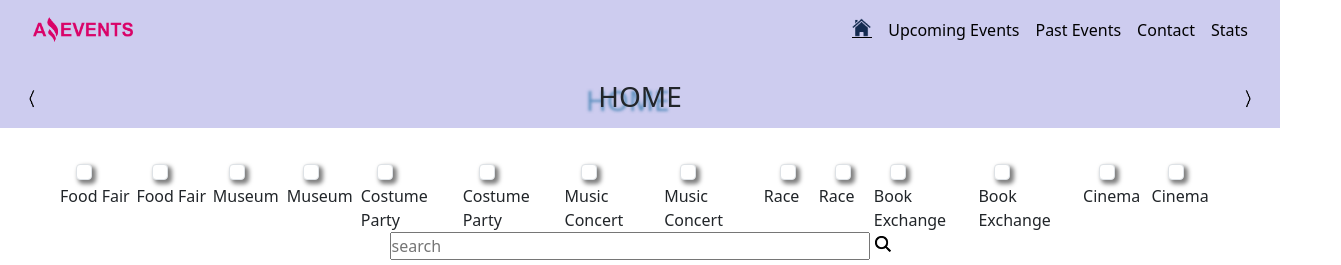
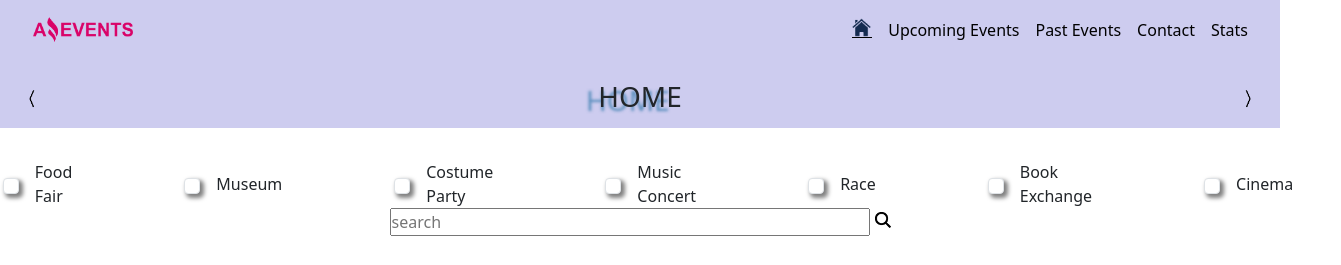
Before and after one commit to borroesteban/MDHL-BORRO, a plain HTML site: page index.html in a window 1280 px wide. Shown: the top 265 px of the page, 1341 px wide, since content can reach past the window. Drawn offline with nearby package versions, Linux system fonts and the light colour scheme; grey boxes are pictures that could not be loaded.

Commit message:
checkboxes fix - improve style

```diff
--- a/assets/js/index.js
+++ b/assets/js/index.js
@@ -1,4 +1,17 @@
 import data from './data.js'
+
+
+
+
+
+const categories = data.events.map((product) => product.category);
+const uniqueCategories = categories.reduce((acc, category) => {
+  if (!acc.includes(category)) {
+    acc.push(category);
+  }
+  return acc;
+}, []);
+
 
 let checkBox = document.getElementById("generatedCheckBox");
 const checkBoxfragment = document.createDocumentFragment();
@@ -7,13 +20,13 @@ function buildCheckBox(checkBoxArray, container) {
         let div = document.createElement("div")
         div.className = "generatedCheckBox"
         div.innerHTML += `<input class="form-check-input" type="checkbox" value="" id="flexCheckDefault">
-                          <label for="category">${newCheckBox.category}</label><br>`
+                          <label for="category">${newCheckBox}</label><br>`
     checkBoxfragment.appendChild(div);
     }
     container.appendChild(checkBoxfragment);
 }
 
-buildCheckBox(data.events, checkBox)
+buildCheckBox(uniqueCategories, checkBox)
 
 
 let eventCard = document.getElementById("cardContainer");
--- a/styles/style.css
+++ b/styles/style.css
@@ -184,10 +184,22 @@ h3{
     display: flex;
     padding-right: 3rem;
     padding-left: 3rem;
-    align-items: flex-start;
+    align-items: center;
+    justify-items:center;
     justify-content: center;
+    align-content:center;
     flex-wrap: nowrap;
+}
 
+.generatedCheckBox{
+    display: flex;
+    padding-right: 3rem;
+    padding-left: 3rem;
+    align-items: center;
+    justify-items:center;
+    justify-content: center;
+    align-content:center;
+    flex-wrap: nowrap;
 }
 
 .form-check-input{
```
